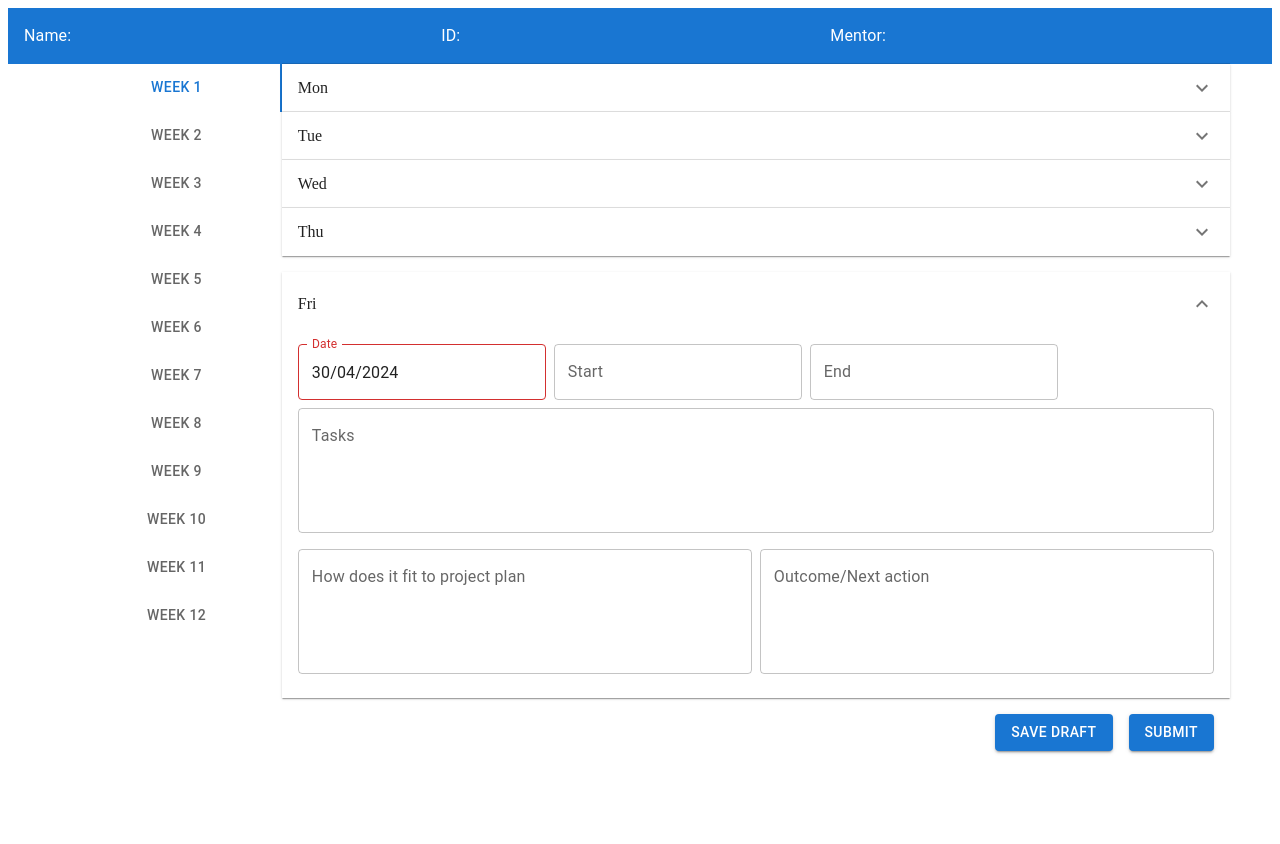
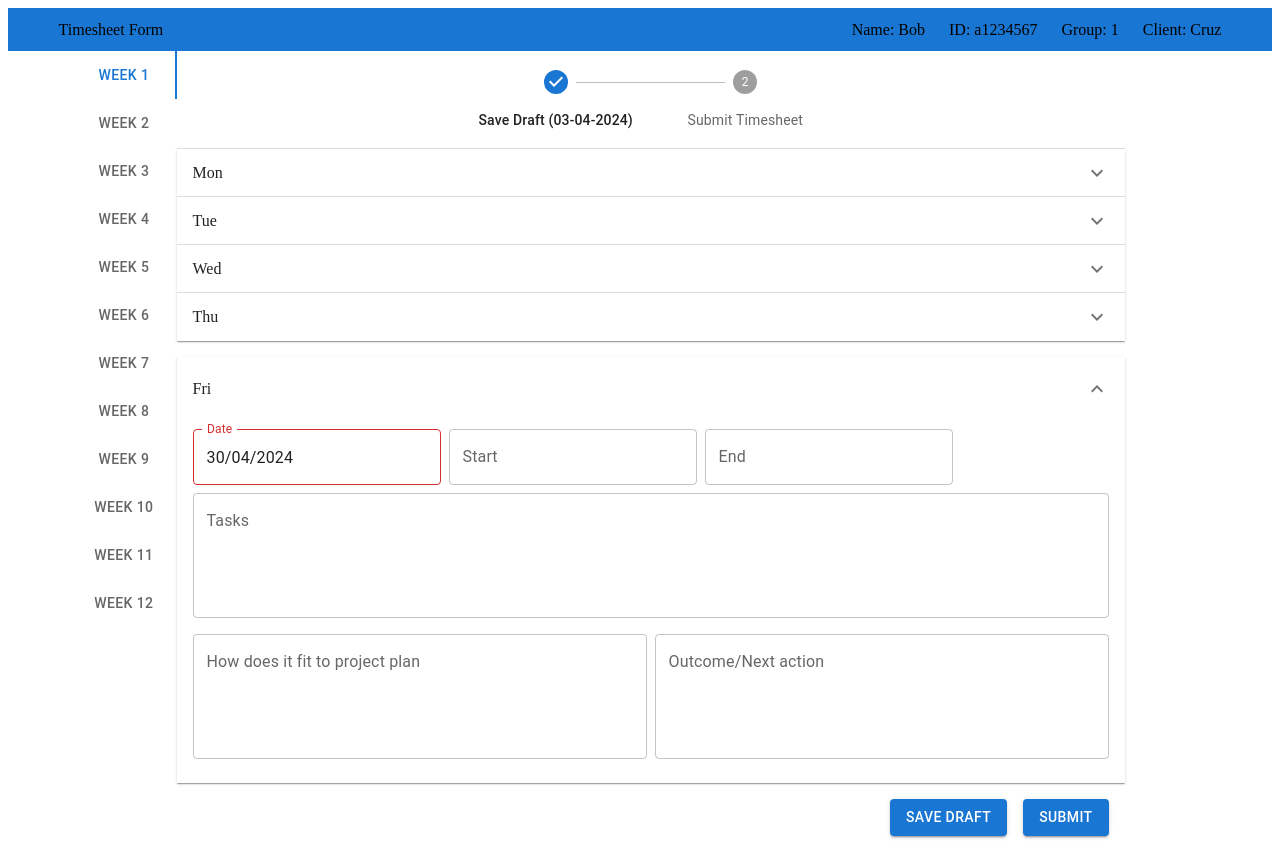
Before and after one commit to jyou0012/Final-year-project_ADL, a Next.js app: page /students in a window 1280 px wide. Shown: the top 844 px of the page. Before the commit the page ends 800 px from the top, so only its background shows below. Built offline with nearby package versions, Linux system fonts and the light colour scheme; no server answers; the database is empty.

Commit message:
Add ProgressStepper

```diff
--- a/src/app/layout.jsx
+++ b/src/app/layout.jsx
@@ -2,9 +2,11 @@ import Box from "@mui/material/Box";
 
 export default function RootLayout({ children }) {
   return (
+    <html lang="en">
       <Box component="body" sx={{ margin: "0px", padding: "0px" }}>
         {/* Layout UI */}
         {children}
       </Box>
+    </html>
   );
 }
--- /dev/null
+++ b/src/components/ProgressStepper.jsx
@@ -0,0 +1,19 @@
+import Box from "@mui/material/Box";
+import Stepper from "@mui/material/Stepper";
+import Step from "@mui/material/Step";
+import StepLabel from "@mui/material/StepLabel";
+
+export default function ProgressStepper() {
+  return (
+    <Box my="2%" width="40%" px="30%">
+      <Stepper activeStep={1} alternativeLabel>
+        <Step>
+          <StepLabel>Save Draft (03-04-2024)</StepLabel>
+        </Step>
+        <Step active={false}>
+          <StepLabel>Submit Timesheet</StepLabel>
+        </Step>
+      </Stepper>
+    </Box>
+  );
+}
--- a/src/components/StudentInfoBar.jsx
+++ b/src/components/StudentInfoBar.jsx
@@ -1,29 +1,30 @@
-import React from "react";
 import Box from "@mui/material/Box";
-import Typography from "@mui/material/Typography";
+import Grid from "@mui/material/Grid";
+import Stack from "@mui/material/Stack";
 
-function StudentInfoBar({ studentName, studentId, mentorName }) {
+export default function StudentInfoBar({ studentName, studentId, mentorName }) {
   return (
     <Box
       sx={{
-        p: 2,
-        display: "flex",
-        justifyContent: "space-between",
-        alignItems: "center",
+        py: "1%",
         backgroundColor: "#1976d2",
       }}
     >
-      <Typography variant="body1" sx={{ color: "#fff", flexGrow: 1 }}>
-        Name: {studentName}
-      </Typography>
-      <Typography variant="body1" sx={{ color: "#fff", flexGrow: 1 }}>
-        ID: {studentId}
-      </Typography>
-      <Typography variant="body1" sx={{ color: "#fff", flexGrow: 1 }}>
-        Mentor: {mentorName}
-      </Typography>
+      <Grid container px="4%">
+        <Grid item xs={2}>
+          Timesheet Form
+        </Grid>
+        <Grid item xs={4}></Grid>
+        <Grid item xs={6}>
+          <Stack direction="row" spacing={3} justifyContent="end">
+            <div>Name: Bob</div>
+            <div>ID: a1234567</div>
+            <div>Group: 1 </div>
+            <div>Client: Cruz</div>
+          </Stack>
+        </Grid>
+        <Grid item xs={1}></Grid>
+      </Grid>
     </Box>
   );
 }
-
-export default StudentInfoBar;
--- a/src/components/TimesheetForm.jsx
+++ b/src/components/TimesheetForm.jsx
@@ -13,6 +13,7 @@ import { LocalizationProvider } from "@mui/x-date-pickers/LocalizationProvider";
 import dayjs from "dayjs";
 import weekday from "dayjs/plugin/weekday";
 import updateLocale from "dayjs/plugin/updateLocale";
+import ProgressStepper from "./ProgressStepper";
 import { weekdays, inputFields } from "../const";
 
 dayjs.extend(weekday);
@@ -54,6 +55,8 @@ export default function TimesheetForm({ week, action, dataDays }) {
   };
 
   return (
+    <Box>
+      <ProgressStepper />
       <Box component="form" action={action}>
         <Input
           name={inputFields["week"]}
@@ -66,7 +69,9 @@ export default function TimesheetForm({ week, action, dataDays }) {
             key={day}
             expanded={expanded[index]}
             onChange={() =>
-            setExpanded((prev) => prev.map((ex, i) => (i === index ? !ex : ex)))
+              setExpanded((prev) =>
+                prev.map((ex, i) => (i === index ? !ex : ex)),
+              )
             }
           >
             <AccordionSummary expandIcon={<ExpandMoreIcon />}>
@@ -167,5 +172,6 @@ export default function TimesheetForm({ week, action, dataDays }) {
           </Button>
         </Box>
       </Box>
+    </Box>
   );
 }
--- a/src/components/TimesheetFormTabs.jsx
+++ b/src/components/TimesheetFormTabs.jsx
@@ -2,12 +2,12 @@
 
 import { useState } from "react";
 import { useFormState } from "react-dom";
+import Box from "@mui/material/Box";
 import Tab from "@mui/material/Tab";
 import Tabs from "@mui/material/Tabs";
 import Grid from "@mui/material/Grid";
 import TimesheetForm from "./TimesheetForm";
 import StateAlert from "./StateAlert";
-import Box from "@mui/material/Box";
 import { weeks } from "../const";
 
 export default function TimesheetFormTabs({ action, dataWeeks }) {
@@ -22,7 +22,7 @@ export default function TimesheetFormTabs({ action, dataWeeks }) {
     <Box>
       <StateAlert>{formState}</StateAlert>
       <Grid container mx="5%">
-        <Grid item xs={2}>
+        <Grid item xs={1}>
           <Tabs
             orientation="vertical"
             onChange={tabChange}
```
Lines whose indentation alone changed are shown as unchanged.
